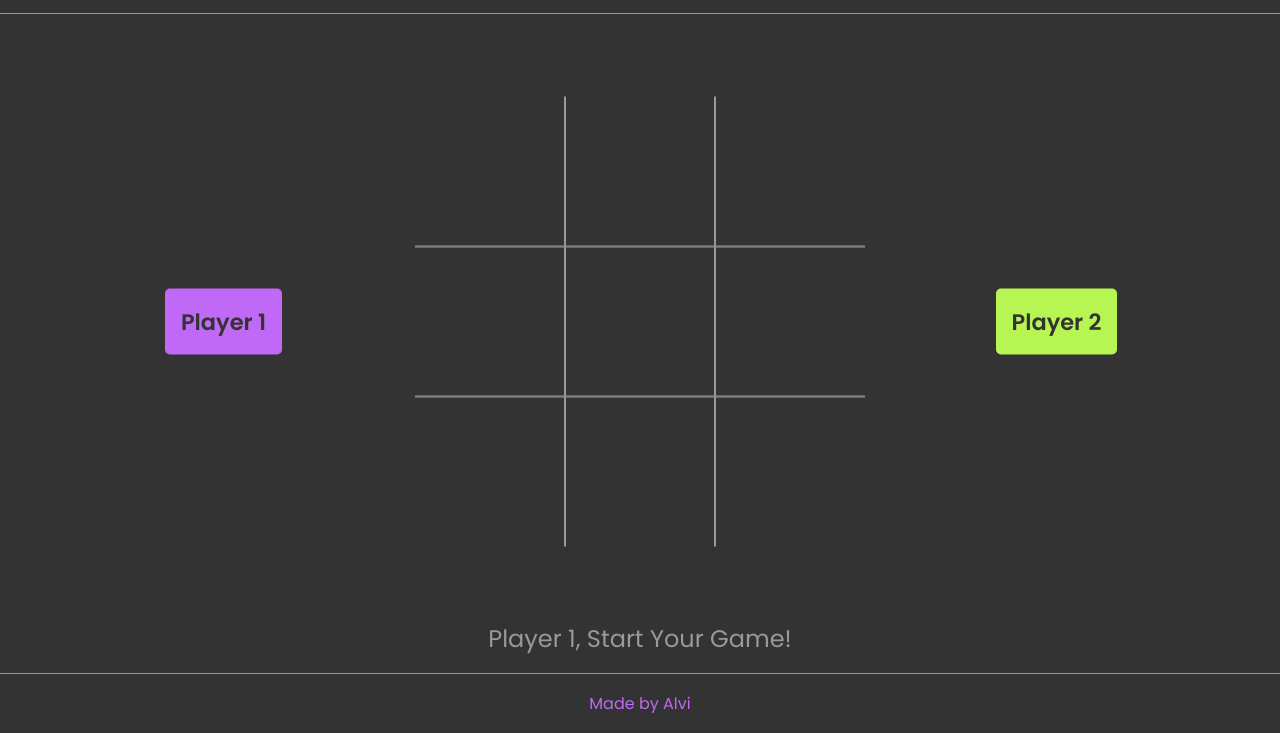
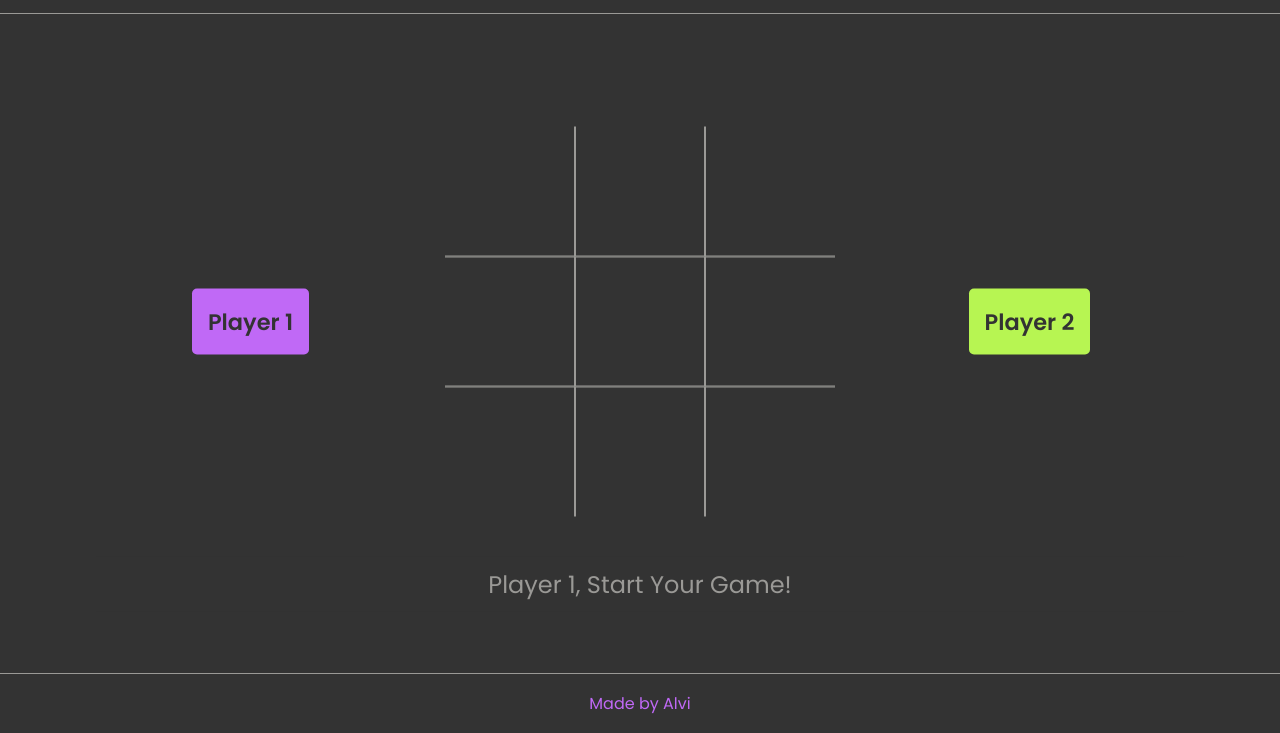
Before and after one commit to alviansyahrazak/odin-tic-tac-toe, a plain HTML site: page index.html in a window 1280 px wide. Shown: the part 67-800 px from the top of the page. Drawn offline with Linux system fonts and the light colour scheme; some icons are missing.

Commit message:
fix: styles css gameboard

```diff
--- a/styles.css
+++ b/styles.css
@@ -81,7 +81,7 @@ html {
   grid-template-areas: 'header header header' 'player__info-left gameboard player__info-right' 'gameboard__message gameboard__message gameboard__message';
   align-items: center;
   justify-content: center;
-  gap: 4rem;
+  gap: 2.5rem;
 }
 
 .player__info-name {
@@ -120,12 +120,13 @@ html {
   display: grid;
   grid-template-columns: 1fr 1fr 1fr;
   border: none;
+  margin: auto;
   grid-area: gameboard;
 }
 
 .gameboard__cell {
-  width: 150px;
-  height: 150px;
+  width: 130px;
+  height: 130px;
   display: grid;
   font-size: 5em;
   font-weight: 700;
```
